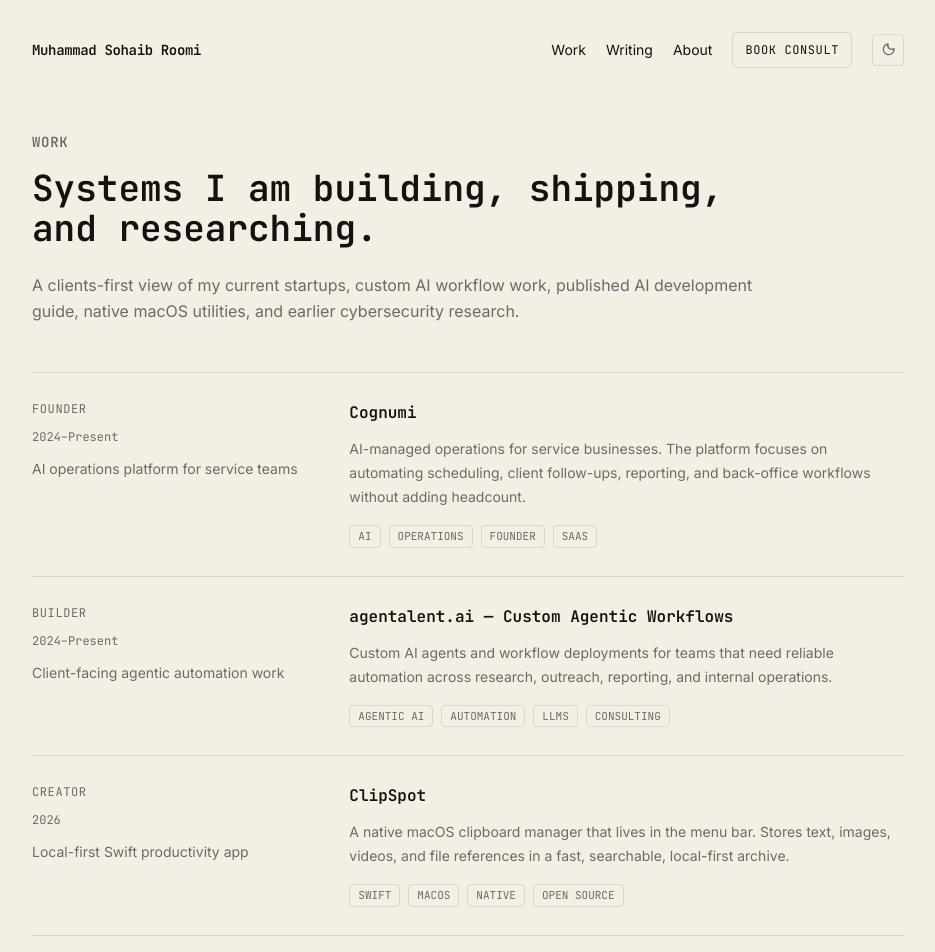
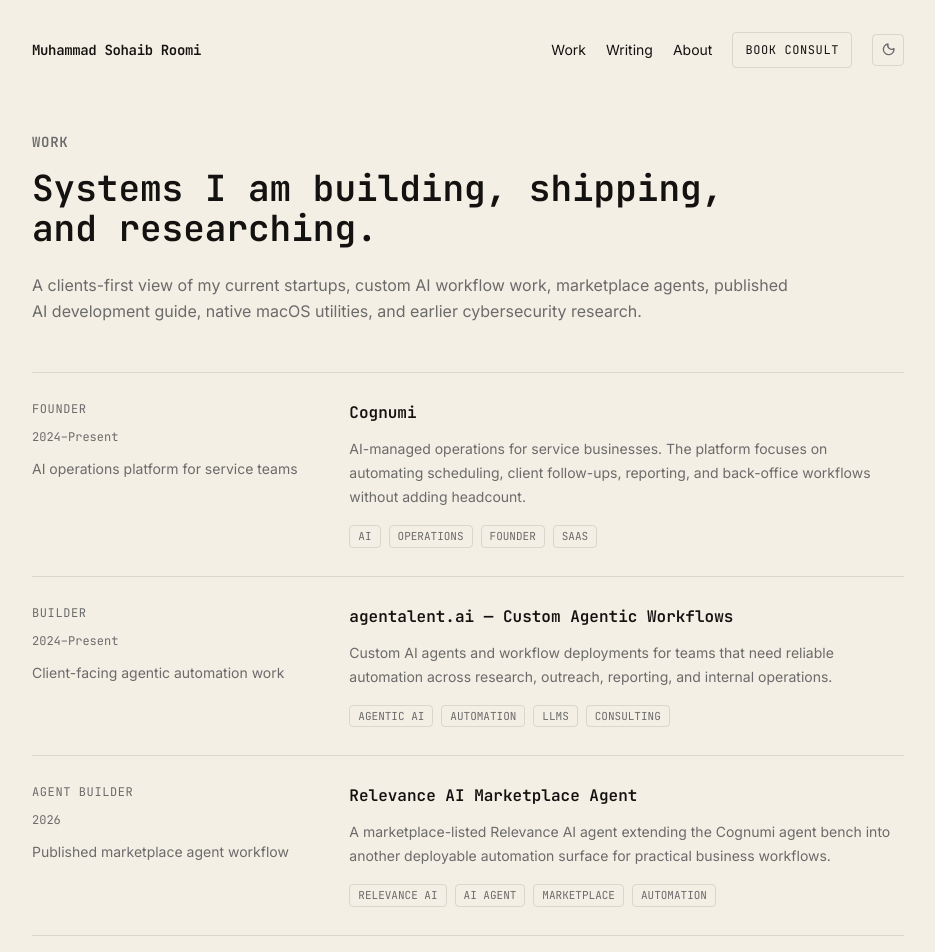
Before and after one commit to rumi7911/portfolio, a Next.js app: page /projects in a window 1280 px wide. Shown: the top 952 px of the page, without its empty margins (172-1107 px from the left). Built offline with nearby package versions, Linux system fonts and the light colour scheme; no server answers.

Commit message:
Add Relevance AI marketplace agent

```diff
--- a/app/projects/page.tsx
+++ b/app/projects/page.tsx
@@ -6,14 +6,14 @@
 export const metadata = {
   title: 'Work',
   description:
-    'Cognumi, agentalent.ai, Building Mobile Apps with Claude Code, ClipSpot, Lockey, Bekon, and cybersecurity research by Muhammad Sohaib Roomi.',
+    'Cognumi, agentalent.ai, Relevance AI marketplace agents, Building Mobile Apps with Claude Code, ClipSpot, Lockey, Bekon, and cybersecurity research by Muhammad Sohaib Roomi.',
   alternates: {
     canonical: '/projects',
   },
   openGraph: {
     title: 'Work — Muhammad Sohaib Roomi',
     description:
-      'Cognumi, agentalent.ai, Building Mobile Apps with Claude Code, ClipSpot, Lockey, Bekon, and cybersecurity research by Muhammad Sohaib Roomi.',
+      'Cognumi, agentalent.ai, Relevance AI marketplace agents, Building Mobile Apps with Claude Code, ClipSpot, Lockey, Bekon, and cybersecurity research by Muhammad Sohaib Roomi.',
     url: absoluteUrl('/projects'),
   },
 };
@@ -45,8 +45,8 @@
         </h1>
         <p className="mt-6 text-base leading-relaxed text-muted">
           A clients-first view of my current startups, custom AI workflow work,
-          published AI development guide, native macOS utilities, and earlier
-          cybersecurity research.
+          marketplace agents, published AI development guide, native macOS
+          utilities, and earlier cybersecurity research.
         </p>
       </div>
 
--- a/content/links.ts
+++ b/content/links.ts
@@ -20,3 +20,6 @@
   'https://dev.to/rumi7911/i-built-4-real-mobile-apps-with-no-coding-background-heres-the-exact-workflow-69k';
 
 export const hashnodeUrl = 'https://cognumi.hashnode.dev/';
+
+export const relevanceAiAgentUrl =
+  'https://marketplace.relevanceai.com/listing/881ce9f8-f300-478b-82ef-52055d3c833c';
--- a/content/projects.ts
+++ b/content/projects.ts
@@ -4,6 +4,7 @@
   mobileAppsBookGumroadUrl,
   mobileAppsBookLeanpubUrl,
   mobileAppsBookMediumUrl,
+  relevanceAiAgentUrl,
 } from '@/content/links';
 
 export interface Project {
@@ -42,6 +43,17 @@
     role: 'Builder',
     outcome: 'Client-facing agentic automation work',
     tags: ['Agentic AI', 'Automation', 'LLMs', 'Consulting'],
+    featured: true,
+  },
+  {
+    title: 'Relevance AI Marketplace Agent',
+    description:
+      'A marketplace-listed Relevance AI agent extending the Cognumi agent bench into another deployable automation surface for practical business workflows.',
+    href: relevanceAiAgentUrl,
+    year: '2026',
+    role: 'Agent Builder',
+    outcome: 'Published marketplace agent workflow',
+    tags: ['Relevance AI', 'AI Agent', 'Marketplace', 'Automation'],
     featured: true,
   },
   {
```
Also changed, not shown: public/llms.txt.
